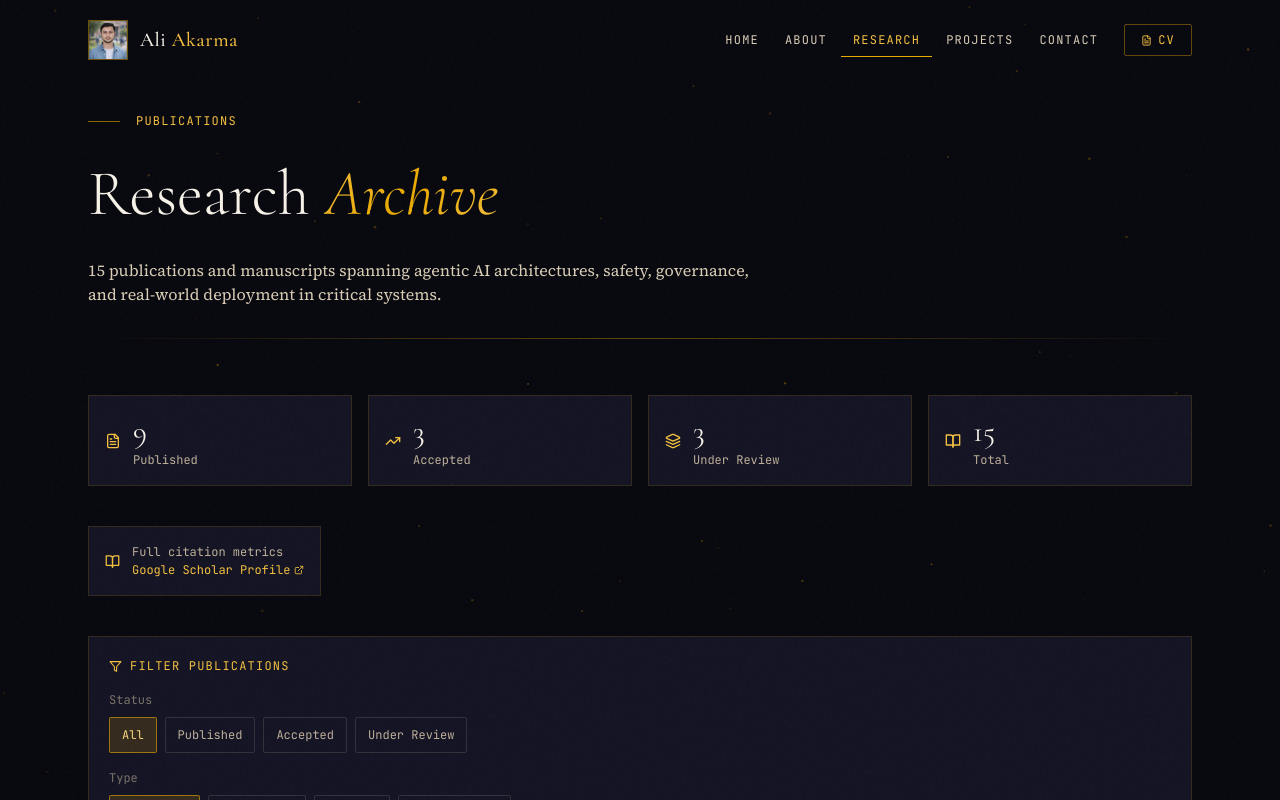
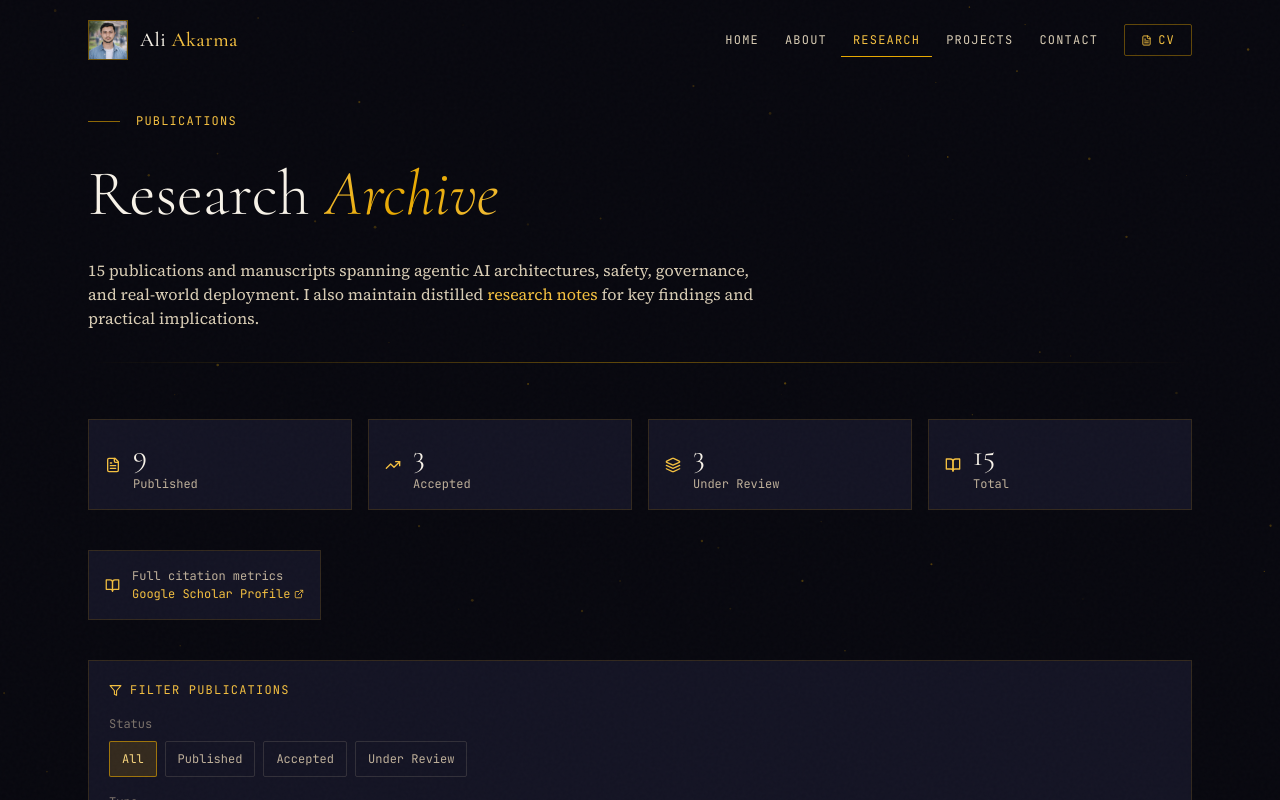
Before and after one commit to aliakarma/portfolio, a Next.js app: page /research in a window 1280 px wide. Shown: the top 800 px of the page. Built offline with nearby package versions, Linux system fonts and the light colour scheme.

Commit message:
Update research.js

```diff
--- a/pages/research.js
+++ b/pages/research.js
@@ -79,7 +79,9 @@ export default function Research() {
                 </h1>
                 <p className="font-body text-parchment-300 max-w-2xl mb-8">
                   {publications.length} publications and manuscripts spanning agentic AI architectures,
-                  safety, governance, and real-world deployment in critical systems.
+                  safety, governance, and real-world deployment. I also maintain distilled{' '}
+                  <a href="/blog" className="text-gold-400 hover:underline">research notes</a> for
+                  key findings and practical implications.
                 </p>
                 <div className="section-divider" />
               </div>
```
